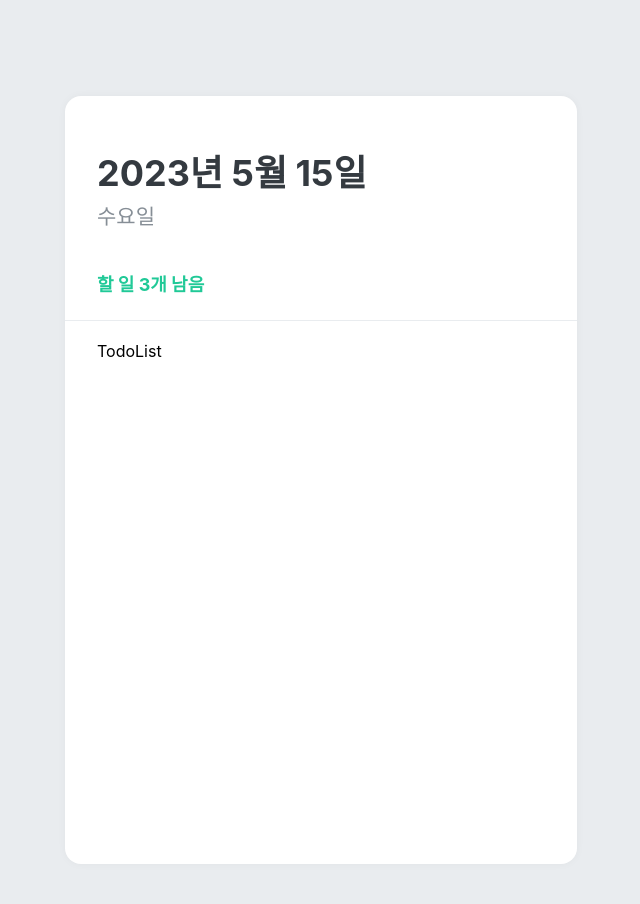
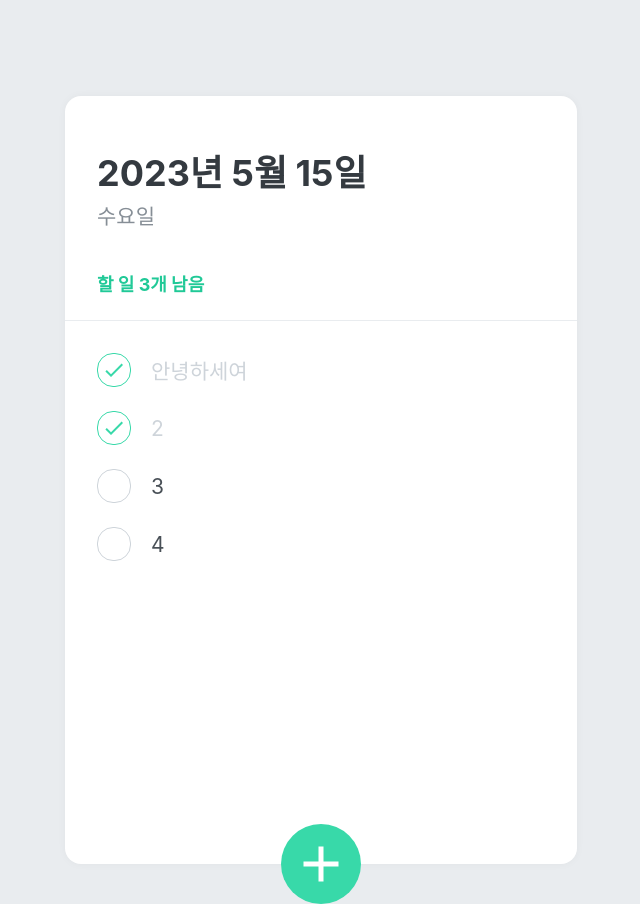
Before and after one commit to xogustlnx/make_TodoList, a React (Create React App) app: page / in a window 1280 px wide. Shown: the whole page, without its empty margins (319-959 px from the left). Built offline with nearby package versions, Linux system fonts and the light colour scheme.

Commit message:
make all component's layout

```diff
--- a/src/App.js
+++ b/src/App.js
@@ -4,6 +4,7 @@
 import TodoTemplate from "./components/Todo Template";
 import TodoHead from "./components/TodoHead";
 import TodoList from "./components/TodoList";
+import TodoCreate from "./components/TodoCreate";
 
 const GlobalStyle = createGlobalStyle`
   body{
@@ -18,6 +19,7 @@
       <TodoTemplate>
         <TodoHead></TodoHead>
         <TodoList></TodoList>
+        <TodoCreate></TodoCreate>
       </TodoTemplate>
     </>
   );
--- /dev/null
+++ b/src/components/TodoCreate.js
@@ -0,0 +1,98 @@
+import React, { useState } from "react";
+import styled, { css } from "styled-components";
+import { MdAdd } from "react-icons/md";
+
+const CircleButton = styled.button`
+  background: #38d9a9;
+  &:hover {
+    background: #63e6be;
+  }
+
+  &:active {
+    background: #20c997;
+  }
+
+  z-index: 5;
+  cursor: pointer;
+  width: 80px;
+  height: 80px;
+  font-size: 60px;
+  position: absolute;
+  left: 50%;
+  bottom: 0px;
+  transform: translate(-50%, 50%);
+  color: white;
+  border-radius: 50%;
+  border: none;
+  outline: none;
+  display: flex;
+  align-items: center;
+  justify-content: center;
+
+  transition: 0.1s all ease-in;
+  ${({ open }) =>
+    open &&
+    css`
+      background: #ff6b6b;
+      &:hover {
+        background: #ff8787;
+      }
+      &:active {
+        background: #fa5252;
+      }
+      transform: translate(-50%, 50%) rotate(45deg);
+    `}
+`;
+
+const InsertFormPositioner = styled.div`
+  width: 100%;
+  bottom: 0;
+  left: 0;
+  position: absolute;
+`;
+
+const InsertForm = styled.form`
+  background: #f8f9fa;
+  padding: 32px;
+  padding-bottom: 72px;
+
+  border-bottom-left-radius: 16px;
+  border-bottom-right-radius: 16px;
+  border-top: 1px solid #e9ecef;
+`;
+
+const Input = styled.input`
+  padding: 12px;
+  border-radius: 4px;
+  border: 1px solid #dee2e6;
+  width: 100%;
+  outline: none;
+  font-size: 18px;
+  box-sizing: border-box;
+`;
+
+function TodoCreate() {
+  const [open, setOpen] = useState(false);
+
+  const onToggle = () => setOpen(!open);
+
+  return (
+    <>
+      {open && (
+        <InsertFormPositioner>
+          <InsertForm>
+            <Input
+              autoFocus
+              placeholder="Please enter what you need to do and press Enter."
+            ></Input>
+          </InsertForm>
+        </InsertFormPositioner>
+      )}
+      <CircleButton onClick={onToggle} open={open}>
+        <MdAdd />
+      </CircleButton>
+    </>
+  );
+}
+
+export default TodoCreate;
--- a/src/components/TodoList.js
+++ b/src/components/TodoList.js
@@ -1,5 +1,6 @@
 import React from "react";
 import styled from "styled-components";
+import TodoItem from "./Todoitem";
 
 const TodoListBlock = styled.div`
   flex: 1;
@@ -9,7 +10,14 @@
 `;
 
 const TodoList = () => {
-  return <TodoListBlock>TodoList</TodoListBlock>;
+  return (
+    <TodoListBlock>
+      <TodoItem text="안녕하세여" done={true}></TodoItem>
+      <TodoItem text="2" done={true}></TodoItem>
+      <TodoItem text="3" done={false}></TodoItem>
+      <TodoItem text="4" done={false}></TodoItem>
+    </TodoListBlock>
+  );
 };
 
 export default TodoList;
--- /dev/null
+++ b/src/components/Todoitem.js
@@ -0,0 +1,72 @@
+import React from "react";
+import styled, { css } from "styled-components";
+import { MdDone, MdDelete } from "react-icons/md";
+
+const Remove = styled.div`
+  display: flex;
+  align-items: center;
+  justify-content: center;
+  color: #dee2e6;
+  font-size: 24px;
+  cursor: pointer;
+  &:hover {
+    color: #ff6b6b;
+  }
+  display: none;
+`;
+
+const TodoItemBlock = styled.div`
+  display: flex;
+  align-items: center;
+  padding-top: 12px;
+  padding-bottom: 12px;
+  &:hover {
+    ${Remove} {
+      display: initial;
+    }
+  }
+`;
+
+const CheckCircle = styled.div`
+  width: 32px;
+  height: 32px;
+  border-radius: 16px;
+  border: 1px solid #ced4da;
+  font-size: 24px;
+  display: flex;
+  align-items: center;
+  justify-content: center;
+  margin-right: 20px;
+  cursor: pointer;
+  ${({ done }) =>
+    done &&
+    css`
+      border: 1px solid #38d9a9;
+      color: #38d9a9;
+    `}
+`;
+
+const Text = styled.div`
+  flex: 1;
+  font-size: 21px;
+  color: #495057;
+  ${({ done }) =>
+    done &&
+    css`
+      color: #ced4da;
+    `}
+`;
+
+const TodoItem = ({ id, done, text }) => {
+  return (
+    <TodoItemBlock>
+      <CheckCircle done={done}>{done ? <MdDone /> : ""}</CheckCircle>
+      <Text done={done}>{text}</Text>
+      <Remove>
+        <MdDelete />
+      </Remove>
+    </TodoItemBlock>
+  );
+};
+
+export default TodoItem;
```
